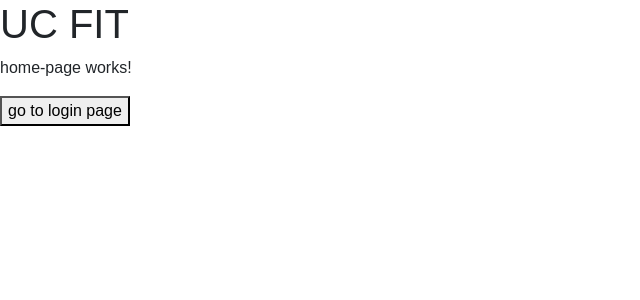
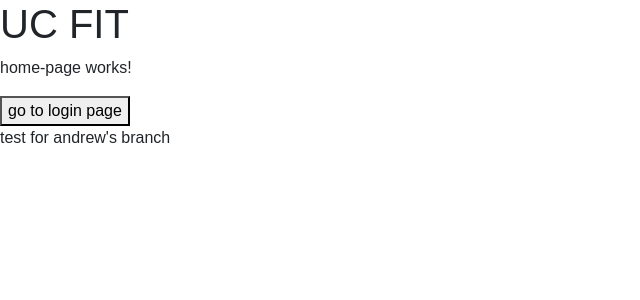
Before and after one commit to nortonaw/UC.SD.2021.G2, an Angular app in the folder UCFIT/: page /home in a window 1280 px wide. Shown: the top 300 px of the page, without its empty margins (0-640 px from the left). Built offline with nearby package versions, Linux system fonts and the light colour scheme.

Commit message:
Update home-page.component.html

```diff
--- a/UCFIT/src/app/home-page/home-page.component.html
+++ b/UCFIT/src/app/home-page/home-page.component.html
@@ -1,2 +1,3 @@
 <p>home-page works!</p>
 <button (click)="toggleLogin()">go to login page</button>
+<p>test for andrew's branch</p>
```
